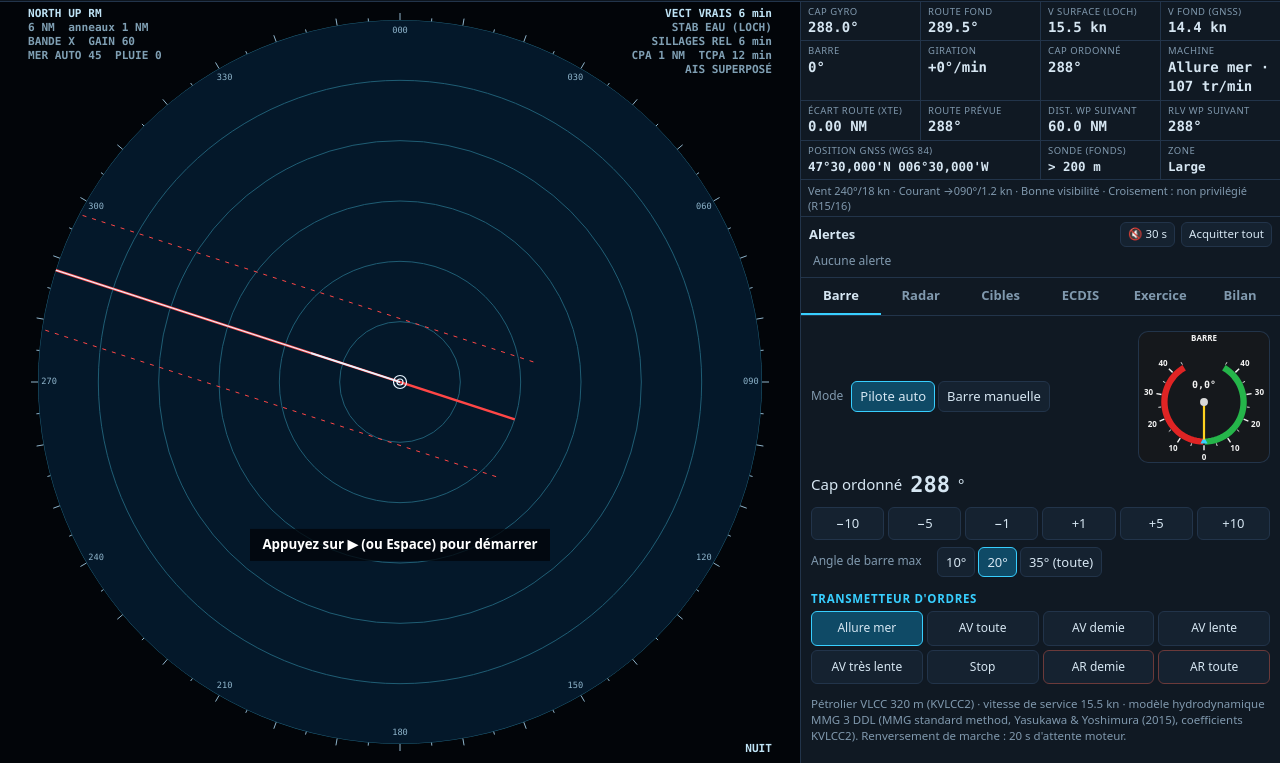
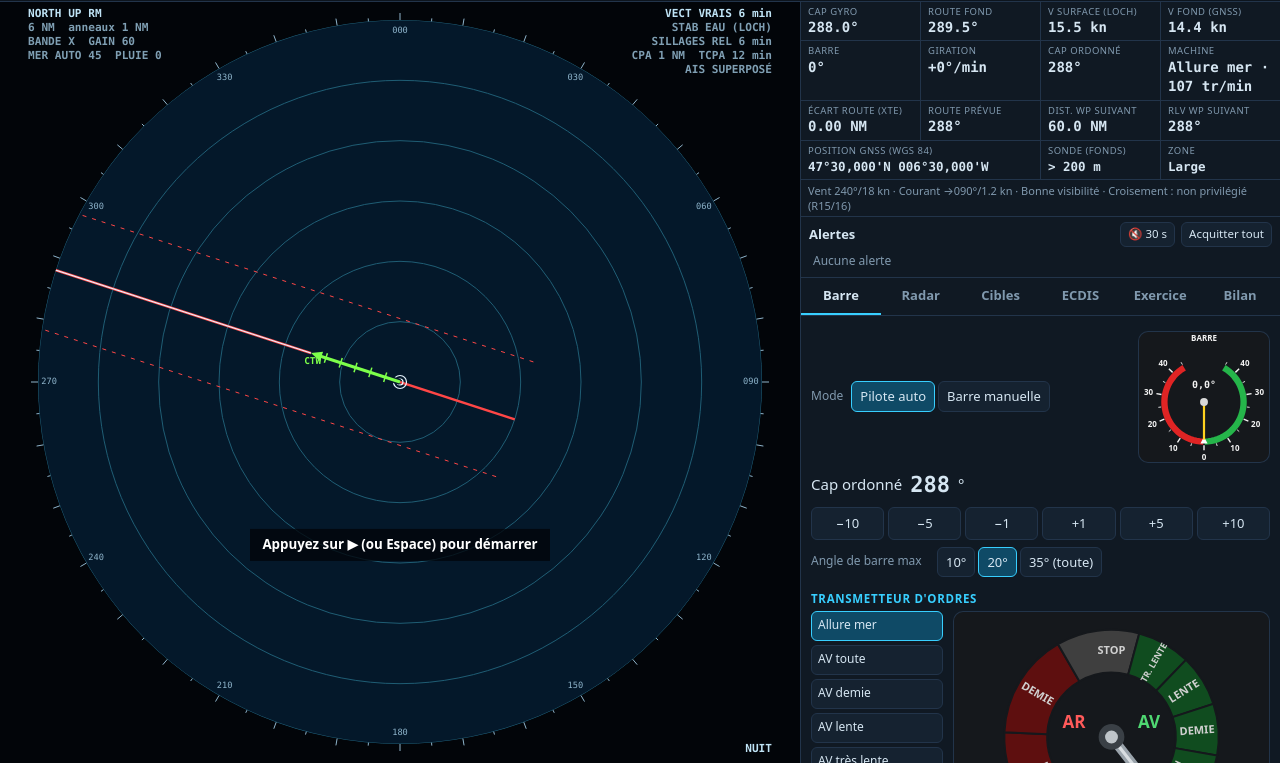
Before and after one commit to Mathiscode29/simulateur-anticollision, a website built with Vite: page index.html in a window 1280 px wide. Shown: the part 37-800 px from the top of the page. Built offline with nearby package versions, Linux system fonts and the light colour scheme; animation ran at ten frames a second.

Commit message:
Passerelle : vecteur du porteur, transmetteur à manette, ordres de barre Bd / Td
- Radar : vecteur du porteur épais vert, pointe, repères de minute et libellé
  COG (sol) ou CTW (eau), distinct de la ligne de foi
- Indicateur de barre : repère d'ordre en blanc ; lecture « Bd 11,3° »
- Ordres de barre affichés « Bd 10 », « Td 5 » (boutons, panneau, lecture)
- Transmetteur d'ordres : allures à gauche, chadburn à droite (secteurs verts
  avant, rouges arrière, manette au clic ou au glisser, aiguille de réponse
  machine sur le régime réel, décompte du renversement de marche)
- Caractéristiques du navire déplacées dans l'onglet Exercice
- « AIS sur le radar » déplacé dans l'onglet Radar

Co-Authored-By: Claude Opus 5.5 <noreply@anthropic.com>
Claude-Session: https://claude.ai/code/session_01HQAMn6aTRLARzU2UUNo6PK

```diff
--- a/index.html
+++ b/index.html
@@ -65,7 +65,7 @@
   </div>
 
   <section class="tab on" id="t-barre">
-    <div class="row rudRow"><span class="lbl">Mode</span><div class="seg" data-seg="ap"><button data-v="1">Pilote auto</button><button data-v="0">Barre manuelle</button></div><canvas id="rudInd" title="Indicateur d'angle de barre : aiguille = angle réel, repère bleu = ordre"></canvas></div>
+    <div class="row rudRow"><span class="lbl">Mode</span><div class="seg" data-seg="ap"><button data-v="1">Pilote auto</button><button data-v="0">Barre manuelle</button></div><canvas id="rudInd" title="Indicateur d'angle de barre : aiguille = angle réel, repère blanc = ordre"></canvas></div>
     <div id="apBox">
       <div class="row big">Cap ordonné <b id="cmdTxt">000</b>°</div>
       <div class="grid6">
@@ -78,12 +78,11 @@
       <div class="row big">Barre <b id="rudTxt">0</b></div>
       <input type="range" id="rudSl" min="-35" max="35" step="1" value="0">
       <div class="grid7" style="margin-top:6px">
-        <button data-act="rud" data-v="-35">B35</button><button data-act="rud" data-v="-20">B20</button><button data-act="rud" data-v="-10">B10</button><button data-act="rud" data-v="0">Zéro</button><button data-act="rud" data-v="10">T10</button><button data-act="rud" data-v="20">T20</button><button data-act="rud" data-v="35">T35</button>
+        <button data-act="rud" data-v="-35">Bd 35</button><button data-act="rud" data-v="-20">Bd 20</button><button data-act="rud" data-v="-10">Bd 10</button><button data-act="rud" data-v="0">Zéro</button><button data-act="rud" data-v="10">Td 10</button><button data-act="rud" data-v="20">Td 20</button><button data-act="rud" data-v="35">Td 35</button>
       </div>
     </div>
     <h4>Transmetteur d'ordres</h4>
-    <div class="tele" id="tele"></div>
-    <p class="dim small" id="shipInfo"></p>
+    <div class="teleBox"><div class="tele" id="tele"></div><canvas id="telegraph" title="Transmetteur d'ordres : cliquez ou faites glisser la manette ; l'aiguille jaune répète le régime réel de la machine"></canvas></div>
   </section>
 
   <section class="tab" id="t-radar">
@@ -95,6 +94,7 @@
     <div class="row"><span class="lbl">Stabilisation</span><div class="seg" data-seg="stab"><button data-v="GND">Sol (GNSS)</button><button data-v="SEA">Eau (loch)</button></div></div>
     <div class="row"><span class="lbl">Sillages</span><div class="seg" data-seg="trail"><button data-v="OFF">Off</button><button data-v="REL">Rel.</button><button data-v="TRUE">Vrais</button></div><div class="seg" data-seg="trailMin"><button data-v="3">3'</button><button data-v="6">6'</button><button data-v="12">12'</button></div></div>
     <div class="row"><span class="lbl">Route prévue</span><div class="seg" data-seg="routeShow"><button data-v="1">Affichée</button><button data-v="0">Masquée</button></div><span class="lbl" style="min-width:0">Couloir</span><div class="seg" data-seg="xteLim"><button data-v="0.5">±0,5</button><button data-v="1">±1</button><button data-v="2">±2 NM</button></div></div>
+    <div class="row"><span class="lbl">AIS sur le radar</span><div class="seg" data-seg="aisRadar"><button data-v="1">Superposé</button><button data-v="0">Masqué</button></div></div>
     <div class="row"><span class="lbl">Positions passées</span><div class="seg" data-seg="pastMin"><button data-v="0">Off</button><button data-v="0.5">30 s</button><button data-v="1">1 min</button><button data-v="2">2 min</button></div></div>
     <h4>Vidéo</h4>
     <div class="row"><span class="lbl">Bande</span><div class="seg" data-seg="band"><button data-v="X">X (3 cm)</button><button data-v="S">S (10 cm)</button></div></div>
@@ -127,7 +127,6 @@
     <div class="row"><span class="lbl">Anticipation</span><div class="seg" data-seg="ecLook"><button data-v="3">3 min</button><button data-v="6">6 min</button><button data-v="12">12 min</button></div></div>
     <div class="row"><span class="lbl">Clic sur la carte</span><div class="seg" data-seg="ecTool"><button data-v="INFO">Info</button><button data-v="EBL">EBL/VRM</button><button data-v="ROUTE">Tracé de route</button></div></div>
     <div class="row"><span class="lbl">Couches</span><div class="seg" id="ecLayers"><button data-act="layer" data-v="tss">DST</button><button data-act="layer" data-v="depth">Fonds</button><button data-act="layer" data-v="names">Noms</button><button data-act="layer" data-v="ais">AIS</button><button data-act="layer" data-v="arpa">ARPA</button></div></div>
-    <div class="row"><span class="lbl">AIS sur le radar</span><div class="seg" data-seg="aisRadar"><button data-v="1">Superposé</button><button data-v="0">Masqué</button></div></div>
     <h4>Route</h4>
     <div class="row"><button data-act="routeNew" title="La route repart de la position du navire ; cliquez ensuite sur la carte (outil Tracé de route)">Nouvelle route depuis le navire</button><button data-act="routeUndo">Retirer le dernier WP</button><button data-act="routeCheck">Vérifier la route</button></div>
     <div class="row"><button data-act="ecClr">Effacer EBL/VRM</button></div>
@@ -142,7 +141,7 @@
     <div class="scgrid" data-seg="scen"></div>
     <p class="dim small" id="scDesc"></p>
     <h4>Navire</h4>
-    <p style="margin:4px 0">Pétrolier VLCC 320 m (KVLCC2), en charge, modèle hydrodynamique MMG.</p>
+    <p style="margin:4px 0" class="small" id="shipInfo"></p>
     <h4>Environnement</h4>
     <div class="row"><span class="lbl">Vent</span><span id="windTxt" style="flex:1"></span></div>
     <div class="row"><input type="range" id="wDir" min="0" max="350" step="10" style="flex:1"><input type="range" id="wSpd" min="0" max="45" step="1" style="flex:1"></div>
--- a/src/main.ts
+++ b/src/main.ts
@@ -8,6 +8,7 @@ import { initOutside, drawOutside } from './ui/outside';
 import { initDebrief, drawDebrief } from './ui/debrief';
 import { currentView, initControls, upd } from './ui/controls';
 import { initRudder, drawRudder } from './ui/rudder';
+import { initTelegraph, drawTelegraph } from './ui/telegraph';
 
 const canvas = document.getElementById('radar') as HTMLCanvasElement;
 const ecdis = document.getElementById('ecdis') as HTMLCanvasElement;
@@ -18,6 +19,7 @@ initEcdis(ecdis);
 initOutside(document.getElementById('outside') as HTMLCanvasElement);
 initDebrief(document.getElementById('debrief') as HTMLCanvasElement);
 initRudder(document.getElementById('rudInd') as HTMLCanvasElement);
+initTelegraph(document.getElementById('telegraph') as HTMLCanvasElement);
 upd();
 setInterval(upd, 250);
 
@@ -39,6 +41,7 @@ function frame(now: number): void {
   if (v === 'visual' || v === 'bridge') drawOutside();
   if (v === 'debrief') drawDebrief();
   drawRudder();
+  drawTelegraph();
   requestAnimationFrame(frame);
 }
 requestAnimationFrame(frame);
--- a/src/ui/controls.ts
+++ b/src/ui/controls.ts
@@ -253,7 +253,8 @@ function envTxt(): void {
   $('curTxt').textContent = `portant au ${p3(e.curSet)}°, ${e.curKn.toFixed(1)} kn`;
 }
 
-const fmtR = (v: number) => { v = Math.round(v); return v === 0 ? '0' : (v < 0 ? 'B' : 'T') + Math.abs(v); };
+/** Angle de barre au format des ordres : « Bd 10 », « Td 5 », « 0 ». */
+const fmtR = (v: number) => { v = Math.round(v); return v === 0 ? '0' : (v < 0 ? 'Bd ' : 'Td ') + Math.abs(v); };
 
 let reportShown: object | null = null;
 function renderReport(): void {
@@ -369,7 +370,7 @@ export function upd(): void {
   $('manBox').style.display = o.ap ? 'none' : '';
   $('cmdTxt').textContent = p3(o.cmdHdg);
   $('rudTxt').textContent = fmtR(o.manRud) + '°';
-  $('shipInfo').textContent = `${o.ship.n} · vitesse de service ${o.ship.max} kn · modèle hydrodynamique MMG 3 DDL (${o.ship.src}). Renversement de marche : 20 s d'attente moteur.`;
+  $('shipInfo').textContent = `${o.ship.n} · vitesse de service ${String(o.ship.max).replace(".", ",")} kn · modèle hydrodynamique MMG 3 DDL (${o.ship.src}). Renversement de marche : 20 s d'attente moteur.`;
   $('rngTxt').textContent = Rs.range + ' NM';
   $('trHTxt').textContent = p3(Rs.trialHdg) + '°';
   $('trSTxt').textContent = Rs.trialSpd + ' kn';
--- a/src/ui/render.ts
+++ b/src/ui/render.ts
@@ -38,11 +38,11 @@ export function setSimFrac(f: number): void { frac = clamp(f, 0, DT); }
 /** Position du curseur sur le scope (pixels CSS), null hors du scope. */
 export const cursor: { x: number | null; y: number | null } = { x: null, y: null };
 
-interface Pal { frame: string; ppi: string; echo: string; ring: string; scale: string; lbl: string; text: string; dim: string; sym: string; head: string; danger: string; lost: string; ebl: string; eblTxt: string; trial: string; own: string; zone: string; route: string }
+interface Pal { frame: string; ppi: string; echo: string; ring: string; scale: string; lbl: string; text: string; dim: string; sym: string; head: string; danger: string; lost: string; ebl: string; eblTxt: string; trial: string; own: string; zone: string; route: string; cog: string }
 export const PALETTES: Record<'DAY' | 'DUSK' | 'NIGHT', Pal> = {
-  DAY: { frame: '#d5dde4', ppi: '#0b2c4d', echo: '#ffd84a', ring: '#4f86ab', scale: '#25384a', lbl: '#a9c9e0', text: '#0d1b26', dim: '#4d6475', sym: '#33e6ff', head: '#ffffff', danger: '#ff2b2b', lost: '#ffb020', ebl: '#86ffbe', eblTxt: '#0a6b3a', trial: '#ff9f1c', own: '#ffffff', zone: '#c38bff', route: '#ff3b30' },
-  DUSK: { frame: '#020509', ppi: '#04182a', echo: '#ffd23f', ring: '#1f5d74', scale: '#8fb5cc', lbl: '#8fb5cc', text: '#bfe3f5', dim: '#7f9fb3', sym: '#5ff3ff', head: '#e8f4ff', danger: '#ff3b3b', lost: '#ffb020', ebl: '#7dffb0', eblTxt: '#7dffb0', trial: '#ff9f1c', own: '#e8f4ff', zone: '#b58cff', route: '#ff4646' },
-  NIGHT: { frame: '#000000', ppi: '#020406', echo: '#9a7414', ring: '#152a35', scale: '#4b5e6b', lbl: '#4b5e6b', text: '#6d7d88', dim: '#4a5862', sym: '#2c8796', head: '#7b8a95', danger: '#a51616', lost: '#8a5a10', ebl: '#3c7d58', eblTxt: '#3c7d58', trial: '#8a5a10', own: '#7b8a95', zone: '#5c4a80', route: '#8a1c1c' },
+  DAY: { frame: '#d5dde4', ppi: '#0b2c4d', echo: '#ffd84a', ring: '#4f86ab', scale: '#25384a', lbl: '#a9c9e0', text: '#0d1b26', dim: '#4d6475', sym: '#33e6ff', head: '#ffffff', danger: '#ff2b2b', lost: '#ffb020', ebl: '#86ffbe', eblTxt: '#0a6b3a', trial: '#ff9f1c', own: '#ffffff', zone: '#c38bff', route: '#ff3b30', cog: '#7dff4a' },
+  DUSK: { frame: '#020509', ppi: '#04182a', echo: '#ffd23f', ring: '#1f5d74', scale: '#8fb5cc', lbl: '#8fb5cc', text: '#bfe3f5', dim: '#7f9fb3', sym: '#5ff3ff', head: '#e8f4ff', danger: '#ff3b3b', lost: '#ffb020', ebl: '#7dffb0', eblTxt: '#7dffb0', trial: '#ff9f1c', own: '#e8f4ff', zone: '#b58cff', route: '#ff4646', cog: '#7dff4a' },
+  NIGHT: { frame: '#000000', ppi: '#020406', echo: '#9a7414', ring: '#152a35', scale: '#4b5e6b', lbl: '#4b5e6b', text: '#6d7d88', dim: '#4a5862', sym: '#2c8796', head: '#7b8a95', danger: '#a51616', lost: '#8a5a10', ebl: '#3c7d58', eblTxt: '#3c7d58', trial: '#8a5a10', own: '#7b8a95', zone: '#5c4a80', route: '#8a1c1c', cog: '#3f7f2a' },
 };
 
 export function initRender(canvas: HTMLCanvasElement): void {
@@ -286,8 +286,24 @@ export function draw(): void {
   // vecteur du porteur (vecteurs vrais)
   const vm = R.vecMin / 60;
   if (R.vec === 'TRUE') {
+    // vecteur route fond (GNSS) ou route surface (loch) : trait épais vert, pointe et repères de minute,
+    // pour ne pas le confondre avec la ligne de foi (fine, blanche)
     const v = R.stab === 'GND' ? { x: o.vx, y: o.vy } : ownWater(), q = P(v.x * vm, v.y * vm);
-    ctx.strokeStyle = pal.own; ctx.lineWidth = 1.8; line(ox, oy, q[0], q[1]);
+    const len = Math.hypot(q[0] - ox, q[1] - oy);
+    if (len > 4) {
+      const ux = (q[0] - ox) / len, uy = (q[1] - oy) / len;
+      ctx.strokeStyle = pal.ppi; ctx.lineWidth = 6; line(ox, oy, q[0], q[1]); // liseré sombre
+      ctx.strokeStyle = pal.cog; ctx.lineWidth = 3; line(ox, oy, q[0] - ux * 6, q[1] - uy * 6);
+      ctx.fillStyle = pal.cog; ctx.beginPath(); ctx.moveTo(q[0], q[1]);
+      ctx.lineTo(q[0] - ux * 11 - uy * 5, q[1] - uy * 11 + ux * 5); ctx.lineTo(q[0] - ux * 11 + uy * 5, q[1] - uy * 11 - ux * 5); ctx.closePath(); ctx.fill();
+      ctx.lineWidth = 1.5;
+      for (let m = 1; m < R.vecMin; m++) { // repères de minute
+        const f = m / R.vecMin, px = ox + (q[0] - ox) * f, py = oy + (q[1] - oy) * f;
+        line(px - uy * 5, py + ux * 5, px + uy * 5, py - ux * 5);
+      }
+      ctx.font = `600 ${fs * 0.85}px ui-monospace,Menlo,monospace`; ctx.textAlign = 'left'; ctx.textBaseline = 'middle';
+      ctx.fillText(R.stab === 'GND' ? 'COG' : 'CTW', q[0] + uy * 10 + ux * 4, q[1] - ux * 10 + uy * 4);
+    }
   }
   if (R.trial && R.vec === 'TRUE') {
     ctx.setLineDash([6, 4]); ctx.strokeStyle = pal.trial; ctx.lineWidth = 1.5;
--- a/src/ui/rudder.ts
+++ b/src/ui/rudder.ts
@@ -45,12 +45,12 @@ export function drawRudder(): void {
     if (big && v !== 0) { const q = pt(v, R + R * 0.42); ctx.fillText(String(Math.abs(v)), q[0], q[1]); }
   }
   const z = pt(0, R + R * 0.4); ctx.fillText('0', z[0], z[1]);
-  // repère de l'angle ordonné (triangle bleu sur l'intérieur de l'arc)
+  // repère de l'angle ordonné (triangle blanc sur l'intérieur de l'arc)
   const o = S.own, cmd = o.ap ? o.rudCmd ?? o.rud : o.manRud;
   {
     const a = ang(cmd), tip = pt(cmd, R - R * 0.12), l = pt(cmd, R + R * 0.05);
     const nx = Math.cos(a) * R * 0.09, ny = -Math.sin(a) * R * 0.09;
-    ctx.fillStyle = '#38cfff'; ctx.beginPath(); ctx.moveTo(tip[0], tip[1]); ctx.lineTo(l[0] + nx, l[1] + ny); ctx.lineTo(l[0] - nx, l[1] - ny); ctx.closePath(); ctx.fill();
+    ctx.fillStyle = '#ffffff'; ctx.beginPath(); ctx.moveTo(tip[0], tip[1]); ctx.lineTo(l[0] + nx, l[1] + ny); ctx.lineTo(l[0] - nx, l[1] - ny); ctx.closePath(); ctx.fill();
   }
   // aiguille : angle réel
   const n = pt(o.rud, R * 0.93);
@@ -60,6 +60,6 @@ export function drawRudder(): void {
   // lecture numérique
   const v = Math.abs(o.rud) < 0.05 ? 0 : o.rud;
   ctx.font = `700 ${Math.round(R * 0.26)}px ui-monospace,Menlo,monospace`; ctx.fillStyle = v < 0 ? '#ff5a5a' : v > 0 ? '#4fd872' : '#f2f2f2';
-  ctx.fillText(`${v < 0 ? 'B' : v > 0 ? 'T' : ''}${Math.abs(v).toFixed(1).replace('.', ',')}°`, cx, cy - R * 0.42);
+  ctx.fillText(`${v < 0 ? 'Bd ' : v > 0 ? 'Td ' : ''}${Math.abs(v).toFixed(1).replace('.', ',')}°`, cx, cy - R * 0.42);
   ctx.globalAlpha = 1;
 }
--- a/src/ui/style.css
+++ b/src/ui/style.css
@@ -98,8 +98,11 @@ canvas { width: 100%; height: 100%; display: block; touch-action: none; cursor:
 .big { font-size: 15px } .big b { font-family: ui-monospace, Menlo, monospace; font-size: 22px; color: var(--tx) }
 .grid7 { display: grid; grid-template-columns: repeat(7, 1fr); gap: 4px }
 .grid6 { display: grid; grid-template-columns: repeat(6, 1fr); gap: 4px }
-.tele { display: grid; grid-template-columns: repeat(4, 1fr); gap: 4px }
-.tele button { padding: 8px 2px; font-size: 12px }
+.teleBox { display: flex; gap: 10px; align-items: stretch }
+.tele { display: grid; grid-template-columns: 1fr; gap: 4px; flex: 0 0 132px }
+.tele button { padding: 5px 6px; font-size: 12px; text-align: left }
+#telegraph { flex: 1; min-width: 0; height: 268px; border-radius: 10px; background: #15181c; box-shadow: inset 0 0 0 1px var(--ln); cursor: pointer; touch-action: none }
+body.pal-night #telegraph { background: #050607 }
 .tele button.ast { border-color: #6b3a3a }
 input[type=range] { width: 100%; accent-color: var(--ac) }
 h4 { margin: 14px 0 4px; font-size: 11.5px; letter-spacing: .06em; text-transform: uppercase; color: var(--ac) }
--- /dev/null
+++ b/src/ui/telegraph.ts
@@ -0,0 +1,104 @@
+/**
+ * Transmetteur d'ordres (« chadburn ») de l'onglet Barre : cadran rond à fond sombre, STOP en haut,
+ * allures avant sur tribord (secteurs verts), allures arrière sur bâbord (secteurs rouges), comme l'indicateur de barre.
+ * La manette se règle au clic ou au glisser ; l'aiguille jaune répète le régime réel de l'hélice (réponse machine),
+ * qui rejoint l'ordre avec le temps de réaction du moteur (et 20 s d'attente au renversement de marche).
+ */
+import { S, logE } from '../core/state';
+import { TELE } from '../core/data';
+import { clamp } from '../core/util';
+import { nSea } from '../sim/physics';
+
+/** Position angulaire de chaque ordre (°, 0 = haut, + = sens horaire vers tribord), dans l'ordre de TELE. */
+const POS = [-115, -60, 0, 30, 58, 86, 114, 142];
+const LBL = ['TOUTE', 'DEMIE', 'STOP', 'TR. LENTE', 'LENTE', 'DEMIE', 'TOUTE', 'MER'];
+const D2R = Math.PI / 180;
+
+let cv: HTMLCanvasElement | null = null, ctx: CanvasRenderingContext2D, drag = false, geom = { cx: 0, cy: 0, R: 1 };
+
+export function initTelegraph(c: HTMLCanvasElement): void {
+  cv = c; ctx = c.getContext('2d')!;
+  const pick = (ev: PointerEvent): number | null => {
+    const r = c.getBoundingClientRect(), dx = ev.clientX - r.left - geom.cx, dy = ev.clientY - r.top - geom.cy;
+    if (Math.hypot(dx, dy) < geom.R * 0.15) return null;
+    const a = Math.atan2(dx, -dy) / D2R;
+    let best = 0, bd = Infinity;
+    POS.forEach((p, i) => { const d = Math.abs(p - a); if (d < bd) { bd = d; best = i; } });
+    return bd < 25 ? best : null;
+  };
+  const set = (i: number | null, log: boolean) => {
+    if (i === null) return;
+    const o = S.own;
+    if (i !== o.tele) { o.tele = i; if (log) logE(`Machine : ${TELE[i].n}`); }
+  };
+  let start = 0;
+  c.addEventListener('pointerdown', (ev) => { drag = true; start = S.own.tele; c.setPointerCapture(ev.pointerId); set(pick(ev), false); });
+  c.addEventListener('pointermove', (ev) => { if (drag) set(pick(ev), false); });
+  const end = () => { if (!drag) return; drag = false; if (S.own.tele !== start) logE(`Machine : ${TELE[S.own.tele].n}`); };
+  c.addEventListener('pointerup', end); c.addEventListener('pointercancel', end);
+}
+
+/** Angle du cadran correspondant à une fraction de régime (interpolation entre les ordres). */
+function angleOf(f: number): number {
+  const fs = TELE.map((t) => t.f);
+  if (f <= fs[0]) return POS[0];
+  for (let i = 0; i < fs.length - 1; i++) if (f <= fs[i + 1]) return POS[i] + ((POS[i + 1] - POS[i]) * (f - fs[i])) / (fs[i + 1] - fs[i]);
+  return POS[POS.length - 1];
+}
+
+export function drawTelegraph(): void {
+  if (!cv || cv.offsetParent === null) return;
+  const dpr = Math.min(2, window.devicePixelRatio || 1), w = cv.clientWidth, h = cv.clientHeight;
+  if (cv.width !== Math.round(w * dpr) || cv.height !== Math.round(h * dpr)) { cv.width = Math.round(w * dpr); cv.height = Math.round(h * dpr); }
+  ctx.setTransform(dpr, 0, 0, dpr, 0, 0);
+  ctx.clearRect(0, 0, w, h);
+  const R = Math.min(w * 0.42, h * 0.4), cx = w / 2, cy = h * 0.47;
+  geom = { cx, cy, R };
+  const o = S.own, night = document.body.classList.contains('pal-night');
+  ctx.globalAlpha = night ? 0.55 : 1;
+  const P = (a: number, r: number): [number, number] => [cx + Math.sin(a * D2R) * r, cy - Math.cos(a * D2R) * r];
+  const r0 = R * 0.6, r1 = R;
+  // secteurs : vert (avant), rouge (arrière), gris (stop) ; le secteur ordonné est éclairé
+  const half = (i: number, s: -1 | 1) => (i + s >= 0 && i + s < POS.length ? (POS[i + s] - POS[i]) / 2 : s * 14);
+  POS.forEach((p, i) => {
+    const a0 = p + half(i, -1), a1 = p + half(i, 1), f = TELE[i].f, on = i === o.tele;
+    const base = f > 0 ? [37, 181, 74] : f < 0 ? [224, 36, 36] : [150, 150, 150];
+    const k = on ? 1 : 0.42;
+    ctx.fillStyle = `rgb(${base.map((c) => Math.round(c * k)).join(',')})`;
+    ctx.beginPath();
+    ctx.arc(cx, cy, r1, (a0 - 90) * D2R, (a1 - 90) * D2R); ctx.arc(cx, cy, r0, (a1 - 90) * D2R, (a0 - 90) * D2R, true); ctx.closePath(); ctx.fill();
+    ctx.strokeStyle = '#15181c'; ctx.lineWidth = 2; ctx.stroke();
+    // libellé : tangent au cadran pour STOP, radial ailleurs (secteurs étroits)
+    const m = P(p, (r0 + r1) / 2);
+    ctx.save(); ctx.translate(m[0], m[1]); ctx.rotate((p === 0 ? 0 : p > 0 ? p - 90 : p + 90) * D2R);
+    ctx.fillStyle = on ? '#ffffff' : '#d0d0d0'; ctx.font = `700 ${Math.round(R * (LBL[i].length > 6 ? 0.085 : 0.1))}px system-ui,sans-serif`;
+    ctx.textAlign = 'center'; ctx.textBaseline = 'middle'; ctx.fillText(LBL[i], 0, 0);
+    ctx.restore();
+  });
+  // AV / AR
+  ctx.font = `800 ${Math.round(R * 0.16)}px system-ui,sans-serif`; ctx.textAlign = 'center'; ctx.textBaseline = 'middle';
+  ctx.fillStyle = '#4fd872'; ctx.fillText('AV', ...P(70, r0 * 0.62));
+  ctx.fillStyle = '#ff5a5a'; ctx.fillText('AR', ...P(-70, r0 * 0.62));
+  // réponse machine : aiguille jaune sur le régime réel
+  const ns = nSea(o.ship.mmg), fr = clamp(o.n / ns, -0.6, 1.1), ar = angleOf(fr), t1 = P(ar, r1 + R * 0.02), t2 = P(ar, r0 - R * 0.08);
+  ctx.strokeStyle = '#ffd21f'; ctx.lineWidth = 3; ctx.lineCap = 'round';
+  ctx.beginPath(); ctx.moveTo(t1[0], t1[1]); ctx.lineTo(t2[0], t2[1]); ctx.stroke();
+  // manette : bras et poignée sur l'ordre
+  const ao = POS[o.tele], hnd = P(ao, r0 * 0.92);
+  ctx.strokeStyle = '#9aa3ab'; ctx.lineWidth = R * 0.09; ctx.lineCap = 'round';
+  ctx.beginPath(); ctx.moveTo(cx, cy); ctx.lineTo(hnd[0], hnd[1]); ctx.stroke();
+  ctx.strokeStyle = '#d9dee2'; ctx.lineWidth = R * 0.03;
+  ctx.beginPath(); ctx.moveTo(cx, cy); ctx.lineTo(hnd[0], hnd[1]); ctx.stroke();
+  const g = ctx.createRadialGradient(hnd[0] - R * 0.03, hnd[1] - R * 0.03, 1, hnd[0], hnd[1], R * 0.11);
+  g.addColorStop(0, '#f4f4f4'); g.addColorStop(1, '#6e767d');
+  ctx.fillStyle = g; ctx.beginPath(); ctx.arc(hnd[0], hnd[1], R * 0.11, 0, 7); ctx.fill();
+  ctx.fillStyle = '#3a4046'; ctx.beginPath(); ctx.arc(cx, cy, R * 0.12, 0, 7); ctx.fill();
+  ctx.fillStyle = '#bfc5ca'; ctx.beginPath(); ctx.arc(cx, cy, R * 0.06, 0, 7); ctx.fill();
+  // lecture : ordre et régime
+  const rpm = Math.round(o.n * 60), wait = o.revUntil > 0 ? ` · renversement ${Math.max(0, Math.ceil(o.revUntil - S.t))} s` : '';
+  ctx.fillStyle = TELE[o.tele].f > 0 ? '#4fd872' : TELE[o.tele].f < 0 ? '#ff5a5a' : '#f2f2f2';
+  ctx.font = `700 ${Math.round(R * 0.15)}px system-ui,sans-serif`; ctx.fillText(TELE[o.tele].n.toUpperCase(), cx, cy + R * 0.98 + R * 0.1);
+  ctx.fillStyle = '#ffd21f'; ctx.font = `600 ${Math.round(R * 0.12)}px ui-monospace,Menlo,monospace`;
+  ctx.fillText(`${rpm} tr/min${wait}`, cx, cy + R * 0.98 + R * 0.3);
+  ctx.globalAlpha = 1;
+}
```
Also changed, not shown: CLAUDE.md (+1 -1 lines), docs/conformite-radar.md (+1 -0 lines).
